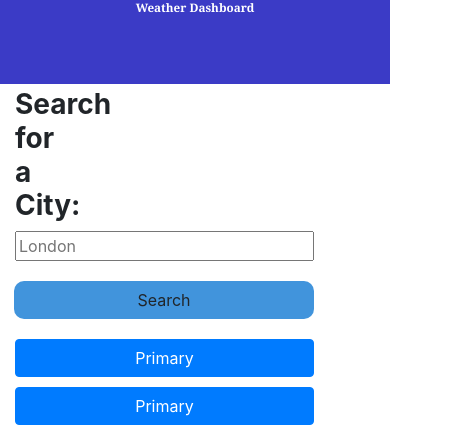
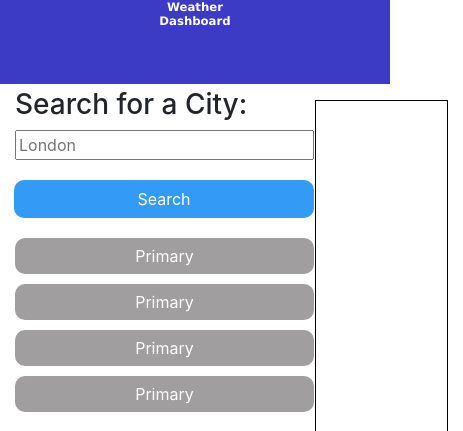
Before and after one commit to Brian-Machiestay/weather-dashboard, a plain HTML site: page index.html in a window 390 px wide. Shown: the top 431 px of the page, 463 px wide, since content can reach past the window. Drawn offline with nearby package versions, Linux system fonts and the light colour scheme; no server answers.

Commit message:
add styles to make page responsive

```diff
--- a/assets/styles/weather.css
+++ b/assets/styles/weather.css
@@ -10,25 +10,26 @@ header h1 {
     margin: auto;
     font-weight: bold;
     font-size: 3vw;
-    font-family: Georgia, 'Times New Roman', Times, serif;
+    font-family:Verdana, Geneva, Tahoma, sans-serif
 }
 
 /* current and future weather styling */
 #firstAside {
     display: flex;
+    flex-wrap: nowrap;
 }
 
 /* today weather styles */
 #today {
     height: 40vh;
     border: 1px solid black;
-    width: 100%;
+    max-width: 100%;
     margin-top: 20px;
 }
 
 /* history section styles */
-.history {
-    width: 20%;
+.historySec {
+    width: 300px;
 }
 
 .input-group {
@@ -36,11 +37,13 @@ header h1 {
     flex-direction: column;
 }
 
+
 #search-button {
     width: 300px;
-    background-color: rgb(65, 148, 220);
+    background-color: rgb(51, 155, 246);
     margin: 20px auto;
     border-radius: 10px;
+    color: white;
 }
 
 .history h2 {
@@ -49,8 +52,12 @@ header h1 {
 
 .histBtns {
     margin-bottom: 10px;
+    border-radius: 10px;
+    background-color: rgb(160, 158, 158);
+    border: none;
 }
 /* forecast div */
 .forecastDiv {
-    width: 100%;
+    width: 60%;
+    margin-left: auto;
 }
--- a/index.html
+++ b/index.html
@@ -20,13 +20,13 @@
   <!-- max-width for ultra wide resolutions -->
   <div class="container-fluid" style="max-width: 1400px">
     <div class="row"  id="firstAside">
-      <aside class="col-lg-3 pb-3 history">
+      <aside class="col-lg-3 pb-3 historySec">
         <h2 id="form-heading" class="mt-1 h3 form-label">
           Search for a City:
         </h2>
         <form id="search-form" class="form">
           <div class="form-inline form-group">
-            <div class="input-group">
+            <div class="input-group searchAndHist">
               <input class="form-input weather-search" type="text" id="search-input" placeholder="London"
                 aria-labelledby="form-heading" aria-controls="today forecast" />
               <div class="input-group-append">
```
